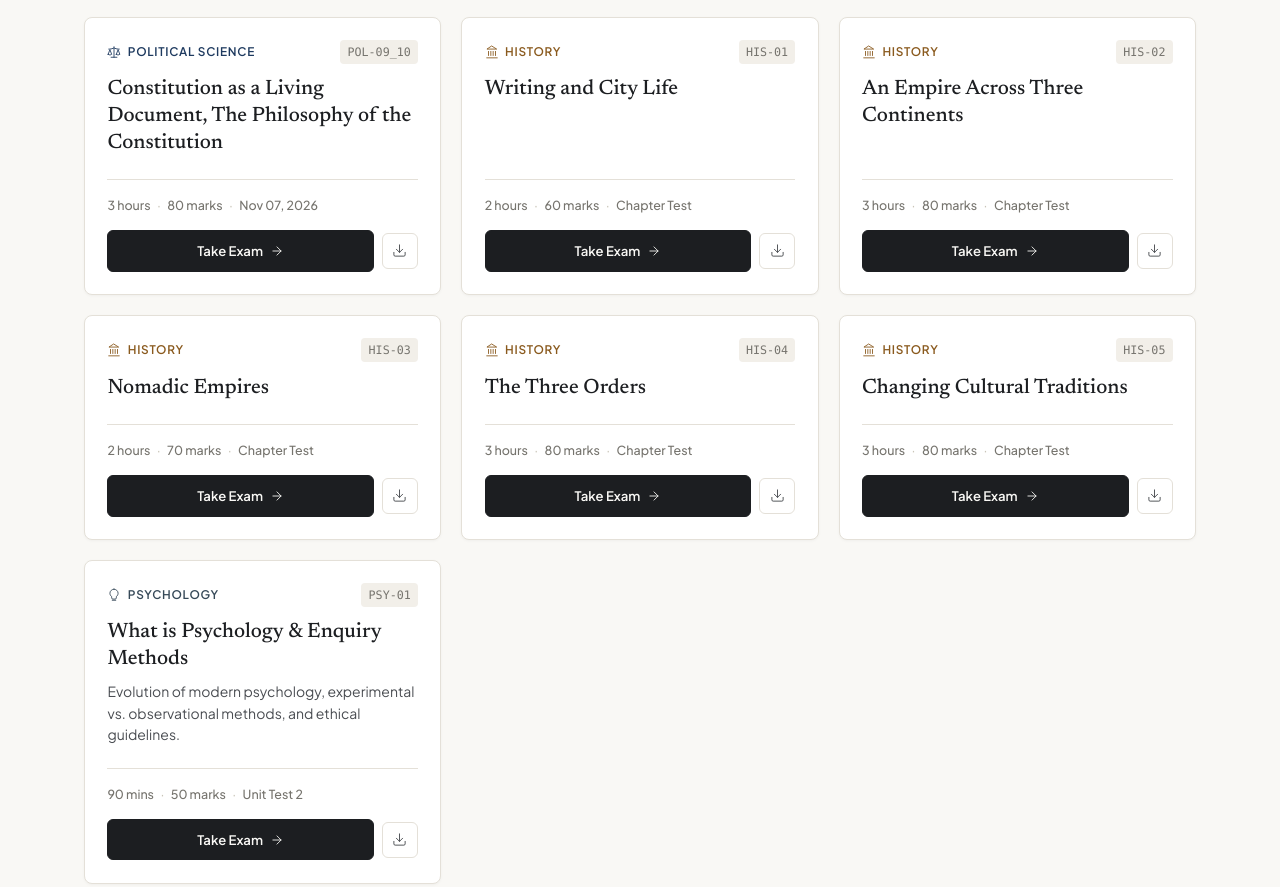
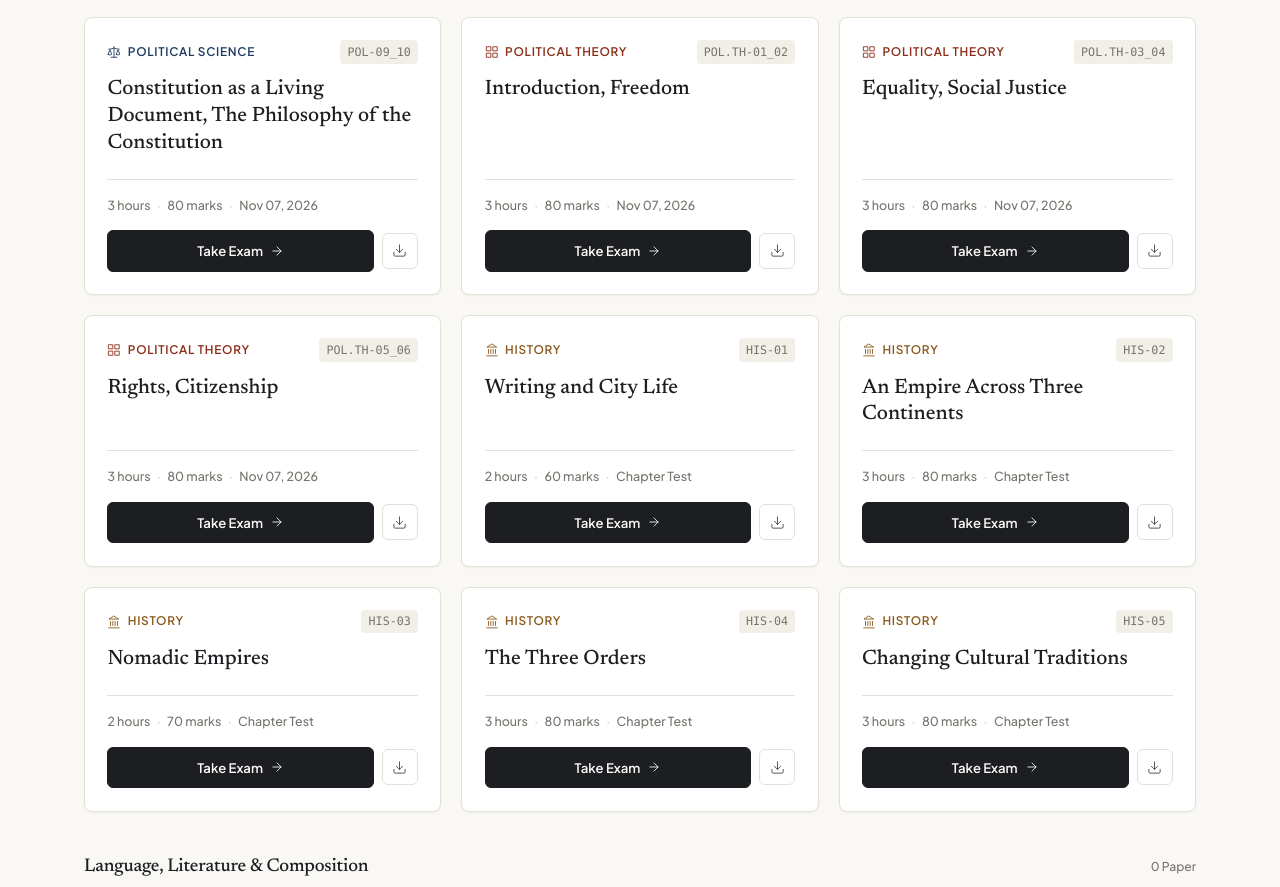
Before and after one commit to SkyPlay-Code/pikuexams, a plain HTML site: page index.html in a window 1280 px wide. Shown: the part 1015-1902 px from the top of the page. Drawn offline with Linux system fonts and the light colour scheme.

Commit message:
Update index.html

```diff
--- a/index.html
+++ b/index.html
@@ -782,6 +782,42 @@
         pdfLink: "https://schoolchan.onrender.com/thread/29#276"
       },
       {
+        id: "POL.TH-01_02",
+        subject: "Political Theory",
+        category: "Social Sciences & Human Inquiry",
+        title: "Introduction, Freedom",
+        description: "",
+        duration: "3 hours",
+        marks: "80 marks",
+        date: "Nov 07, 2026",
+        htmlFile: "Exams/Polsc_2_1_2-XI.html",
+        pdfLink: "https://schoolchan.onrender.com/thread/29#277"
+      },
+      {
+        id: "POL.TH-03_04",
+        subject: "Political Theory",
+        category: "Social Sciences & Human Inquiry",
+        title: "Equality, Social Justice",
+        description: "",
+        duration: "3 hours",
+        marks: "80 marks",
+        date: "Nov 07, 2026",
+        htmlFile: "Exams/Polsc_2_3_4-XI.html",
+        pdfLink: "https://schoolchan.onrender.com/thread/29#278"
+      },
+      {
+        id: "POL.TH-05_06",
+        subject: "Political Theory",
+        category: "Social Sciences & Human Inquiry",
+        title: "Rights, Citizenship",
+        description: "",
+        duration: "3 hours",
+        marks: "80 marks",
+        date: "Nov 07, 2026",
+        htmlFile: "Exams/Polsc_2_5_6-XI.html",
+        pdfLink: "https://schoolchan.onrender.com/thread/29#279"
+      },
+      {
         id: "HIS-01",
         subject: "History",
         category: "Social Sciences & Human Inquiry",
@@ -841,18 +877,18 @@
         htmlFile: "Exams/His5-XI.html",
         pdfLink: "https://schoolchan.onrender.com/thread/29#p272"
       },
-      {
-        id: "PSY-01",
-        subject: "Psychology",
-        category: "Social Sciences & Human Inquiry",
-        title: "What is Psychology & Enquiry Methods",
-        description: "Evolution of modern psychology, experimental vs. observational methods, and ethical guidelines.",
-        duration: "90 mins",
-        marks: "50 marks",
-        date: "Unit Test 2",
-        htmlFile: "exams/psychology-test-1.html",
-        pdfLink: "https://example.com/download/psych-enquiry-pdf"
-      },
+      // {
+      //   id: "PSY-01",
+      //   subject: "Psychology",
+      //   category: "Social Sciences & Human Inquiry",
+      //   title: "What is Psychology & Enquiry Methods",
+      //   description: "Evolution of modern psychology, experimental vs. observational methods, and ethical guidelines.",
+      //   duration: "90 mins",
+      //   marks: "50 marks",
+      //   date: "Unit Test 2",
+      //   htmlFile: "exams/psychology-test-1.html",
+      //   pdfLink: "https://example.com/download/psych-enquiry-pdf"
+      // },
       // {
       //   id: "ECO-01",
       //   subject: "Economics",
```
